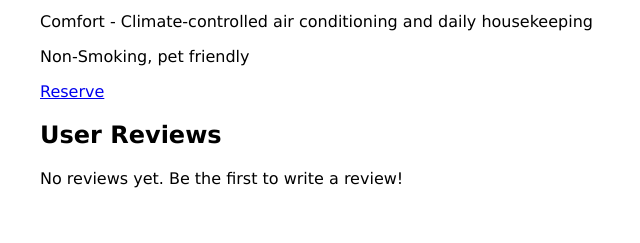
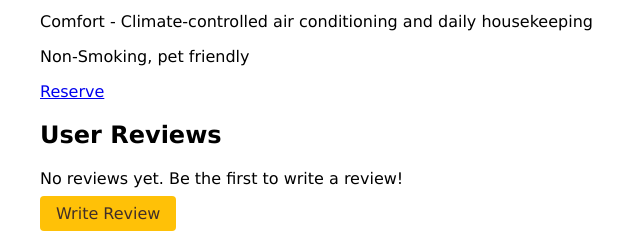
Before and after one commit to Yifei9119/IAT352-PetVentures, a PHP site: page /php/hoteldetails.php?hotelid=0 in a window 1280 px wide. Shown: the part 1999-2242 px from the top of the page, without its empty margins (0-640 px from the left). Before the commit the page ends 2187 px from the top, so only its background shows below. Run offline with PHP 8.4, Linux system fonts and the light colour scheme; data comes from the database, SQL or seed files in the repository; both versions use the stored data as it was after the commit; data that the repository does not hold is empty.

Commit message:
typo and review button styling

```diff
--- a/css/hotel.css
+++ b/css/hotel.css
@@ -178,15 +178,6 @@ padding: 0 1rem;
     gap:2rem;
 }
 
-/* .availability-check input[type='submit']{
-    padding: 10px;
-    background-color: #5cb85c;
-    color: white;
-    border: none;
-    border-radius: 5px;
-    cursor: pointer;
-} */
-
 .availability-check button:hover {
     background-color: #4cae4c;
 }
@@ -206,23 +197,6 @@ padding: 0 1rem;
 .review .rating {
     color: gold;
     font-size: 1.2em;
-}
-
-.write-review-button {
-    display: inline-block;
-    margin-top: 20px;
-    padding: 10px 20px;
-    background-color: #007bff;
-    color: white;
-    text-decoration: none;
-    border-radius: 5px;
-    font-weight: bold;
-}
-
-.write-review-button:hover {
-    background-color: #0056b3;
-    color: white;
-    text-decoration: none;
 }
 
 .main-content {
--- a/css/registerLogin.css
+++ b/css/registerLogin.css
@@ -31,7 +31,7 @@ input[type=text], input[type=email], input[type=password], input[type=submit], i
 }
 
 /* Style for the submit button */
-input[type=submit] {
+input[type=submit]{
     background-color: #FFC107;
     color: #412f29;
     cursor: pointer;
@@ -45,8 +45,8 @@ input[type=submit] {
     font-size: 0.85rem;
 }
 
-/* Hover effect for the submit button */
-input[type=submit]:hover, .loginRegister a:hover {
+/* Hover effect for the primary button */
+input[type=submit]:hover, .loginRegister a:hover, .write-review-button:hover  {
     opacity: 0.8;
 }
 
--- a/css/style.css
+++ b/css/style.css
@@ -51,7 +51,7 @@ border: 1px solid rgba(255, 255, 255, 0.32);
     gap: 0.5rem;
 }
 
-.loginRegister a{
+.loginRegister a, .write-review-button{
     text-decoration: none;
     font-size:1rem;
     color:#412f29;
--- a/php/hoteldetails.php
+++ b/php/hoteldetails.php
@@ -85,11 +85,6 @@ while ($row = $res->fetch_assoc()) {
 echo "<div class='hotel-reviews'>";
 echo "<h2>User Reviews</h2>";
 
-if (loggedIn()) {
-    // Display a button that links to the review submission page
-    echo "<a href='submit_review.php?hotelid=" . urlencode($code) . "' class='write-review-button'>Write Review</a>";
-}
-
 
 if ($reviewsResult->num_rows > 0) {
     while ($review = $reviewsResult->fetch_assoc()) {
@@ -106,6 +101,15 @@ if ($reviewsResult->num_rows > 0) {
     }
 } else {
     echo "<p>No reviews yet. Be the first to write a review!</p>";
+}
+
+if (loggedIn()) {
+    // Display a button that links to the review submission page
+    echo "<a href='submit_review.php?hotelid=" . urlencode($code) . "' class='write-review-button'>Write Review</a>";
+}
+else{
+     // Display a button that links to the login page
+     echo "<a href='login.php' class='write-review-button'>Write Review</a>";
 }
 
 
```
Also changed, not shown: data/hotel_models.sql.
